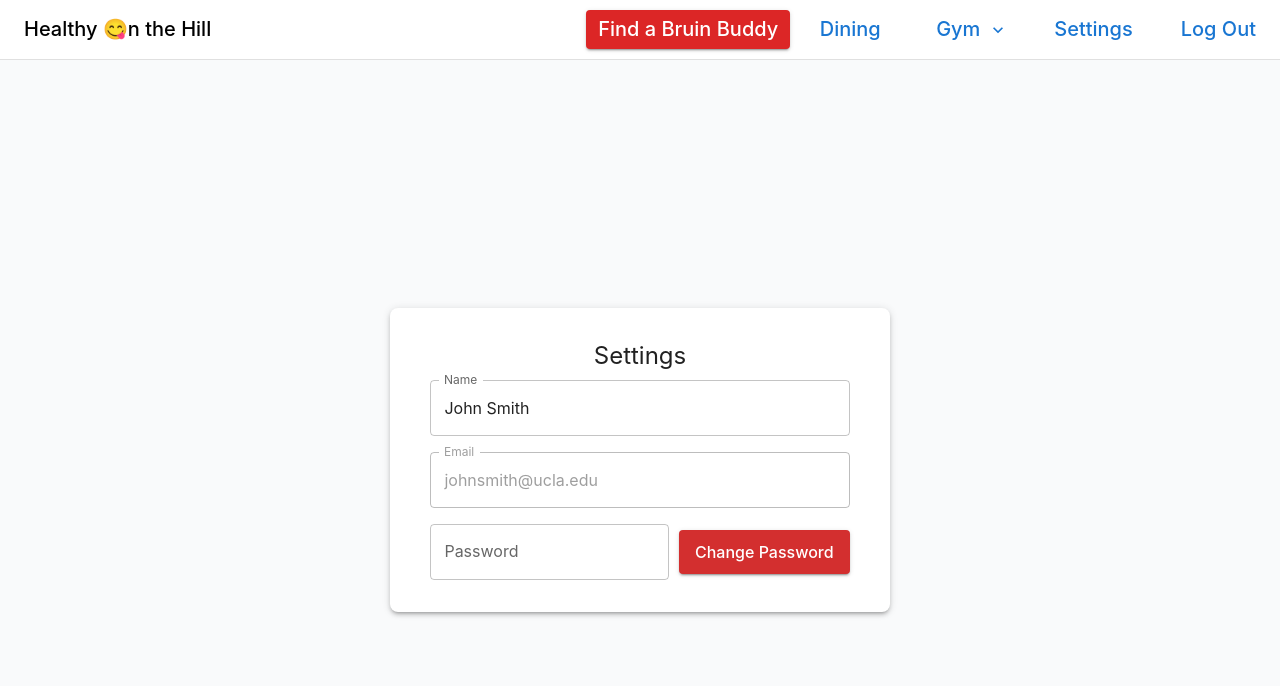
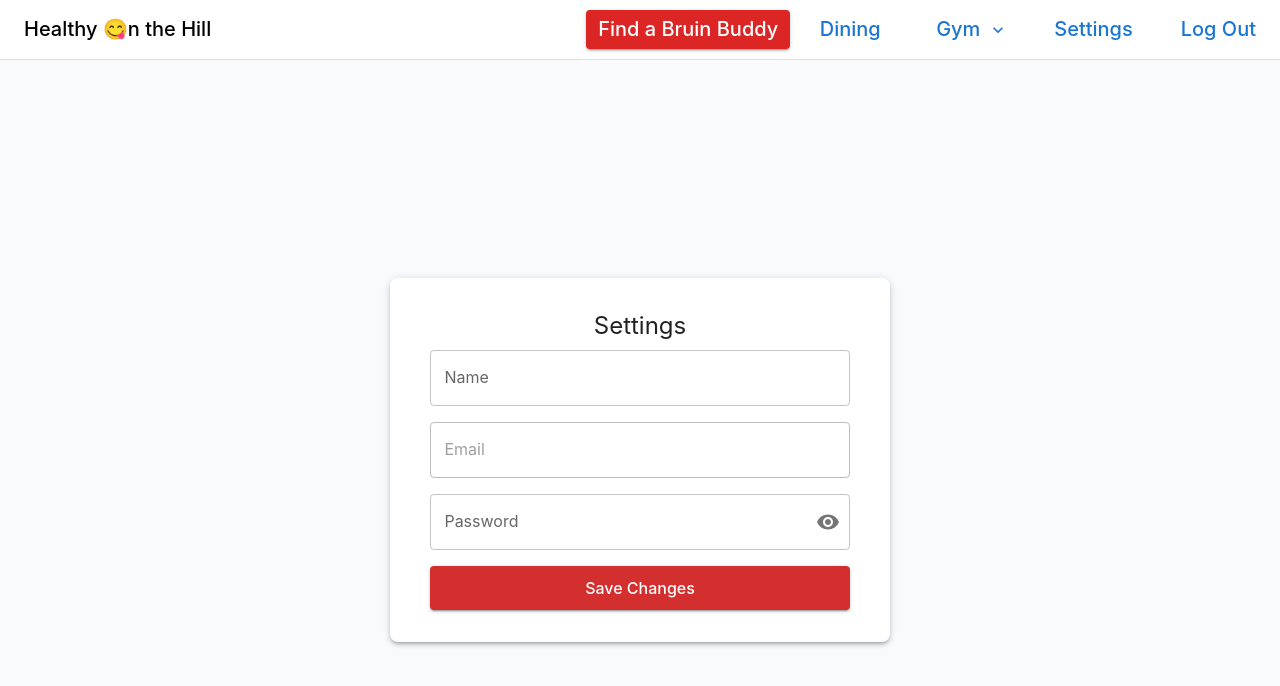
Before and after one commit to sveld03/cs35l_project, a React (Create React App) app in the folder healthyonthehill/: page /settings in a window 1280 px wide. Shown: the top 686 px of the page. Built offline with nearby package versions, Linux system fonts and the light colour scheme; no server answers; sample sign-in values are in the browser's storage.

Commit message:
Change account name and password

```diff
--- a/healthyonthehill/src/pages/Settings.js
+++ b/healthyonthehill/src/pages/Settings.js
@@ -1,4 +1,4 @@
-import React, { useState } from 'react';
+import React, { useState, useEffect } from 'react';
 import Typography from '@mui/material/Typography';
 import Box from '@mui/material/Box';
 import Grid from '@mui/material/Grid';
@@ -6,22 +6,99 @@ import NavBar from '../components/NavBar';
 import TextField from '@mui/material/TextField';
 import Button from '@mui/material/Button';
 import Snackbar from '@mui/material/Snackbar';
+import IconButton from '@mui/material/IconButton';
+import InputAdornment from '@mui/material/InputAdornment';
+import Visibility from '@mui/icons-material/Visibility';
+import VisibilityOff from '@mui/icons-material/VisibilityOff';
+
 
 const Settings = () => {
     const [snackbarOpen, setSnackbarOpen] = useState(false);
+    const [snackbarMessage, setSnackbarMessage] = useState('');
+    const [name, setName] = useState('');
+    const [email, setEmail] = useState('');
     const [password, setPassword] = useState('');
-    const [snackbarMessage, setSnackbarMessage] = useState('');
+    const [showPassword, setShowPassword] = useState(false);
+
+    useEffect(() => {
+        const fetchAccount = async () => {
+            try {
+                const token = localStorage.getItem('token');
+                const response = await fetch('http://localhost:5032/getAccount', {
+                    headers: {
+                        Authorization: `Bearer ${token}`,
+                    },
+                });
+
+                if (!response.ok) {
+                    throw new Error('Failed to fetch account details');
+                }
+
+                const data = await response.json();
+                setName(data.name);
+                setEmail(data.email);
+            } catch (error) {
+                console.error(error.message);
+                setSnackbarMessage('Error fetching account details.');
+                setSnackbarOpen(true);
+            }
+        };
+
+        fetchAccount();
+    }, []);
 
     const handleEmailClick = () => {
         setSnackbarMessage("You can't edit your email address.");
         setSnackbarOpen(true);
     };
 
-    const handlePasswordChangeClick = () => {
-        console.log('New password:', password);
-        setSnackbarMessage("You have changed your password.");
+    const handleSaveChanges = async () => {
+        try {
+            const token = localStorage.getItem('token');
+            const response = await fetch('http://localhost:5032/getAccount', {
+                headers: {
+                    Authorization: `Bearer ${token}`,
+                },
+            });
+
+            if (!response.ok) {
+                throw new Error('Failed to fetch current account details');
+            }
+
+            const currentData = await response.json();
+
+            const updatedFields = {};
+            if (name && name !== currentData.name) updatedFields.name = name;
+            if (password && password !== '') updatedFields.password = password;
+
+            if (Object.keys(updatedFields).length === 0) {
+                setSnackbarMessage('No changes to update.');
+                setSnackbarOpen(true);
+                return;
+            }
+
+            const updateResponse = await fetch('http://localhost:5032/updateAccount', {
+                method: 'PUT',
+                headers: {
+                    'Content-Type': 'application/json',
+                    Authorization: `Bearer ${token}`,
+                },
+                body: JSON.stringify(updatedFields),
+            });
+
+            if (!updateResponse.ok) {
+                throw new Error('Failed to update account');
+            }
+
+            const updateData = await updateResponse.json();
+            setSnackbarMessage(updateData.message);
             setSnackbarOpen(true);
             setPassword('');
+        } catch (error) {
+            console.error(error.message);
+            setSnackbarMessage('Error updating account details.');
+            setSnackbarOpen(true);
+        }
     };
 
     const handleSnackbarClose = (event, reason) => {
@@ -60,10 +137,10 @@ const Settings = () => {
                         <Grid item xs={12}>
                             <TextField
                                 fullWidth
-                                id="outlined-basic"
                                 label="Name"
                                 variant="outlined"
-                                defaultValue="John Smith"
+                                value={name}
+                                onChange={(e) => setName(e.target.value)}
                             />
                         </Grid>
 
@@ -71,44 +148,54 @@ const Settings = () => {
                             <TextField
                                 fullWidth
                                 disabled
-                                id="outlined-disabled"
                                 label="Email"
-                                defaultValue="johnsmith@ucla.edu"
+                                value={email}
                                 onClick={handleEmailClick}
                             />
                         </Grid>
 
                         <Grid item xs={12}>
-                            <Box display="flex" alignItems="center">
+
                             <TextField
                                 fullWidth
-                                    id="outlined-basic"
                                 label="Password"
                                 variant="outlined"
-                                    type="password"
+                                type={showPassword ? 'text' : 'password'}
                                 value={password}
                                 onChange={(e) => setPassword(e.target.value)}
-                                    sx={{ flex: 1 }}
+                                InputProps={{
+                                    endAdornment: (
+                                        <InputAdornment position="end">
+                                            <IconButton
+                                                onClick={() => setShowPassword(!showPassword)}
+                                                edge="end"
+                                            >
+                                                {showPassword ? <VisibilityOff /> : <Visibility />}
+                                            </IconButton>
+                                        </InputAdornment>
+                                    ),
+                                }}
                             />
+                        </Grid>
+
+                        <Grid item xs={12}>
                             <Button
+                                fullWidth
                                 variant="contained"
                                 color="error"
                                 style={{
-                                        marginLeft: '10px',
                                     textTransform: 'none',
                                     fontSize: '1rem',
                                     padding: '8px 16px',
                                 }}
-                                    onClick={handlePasswordChangeClick}
+                                onClick={handleSaveChanges}
                             >
-                                    Change Password
+                                Save Changes
                             </Button>
-                            </Box>
                         </Grid>
                     </Grid>
                 </Box>
             </Box>
-
 
             <Snackbar
                 open={snackbarOpen}
```
Lines whose indentation alone changed are shown as unchanged.
